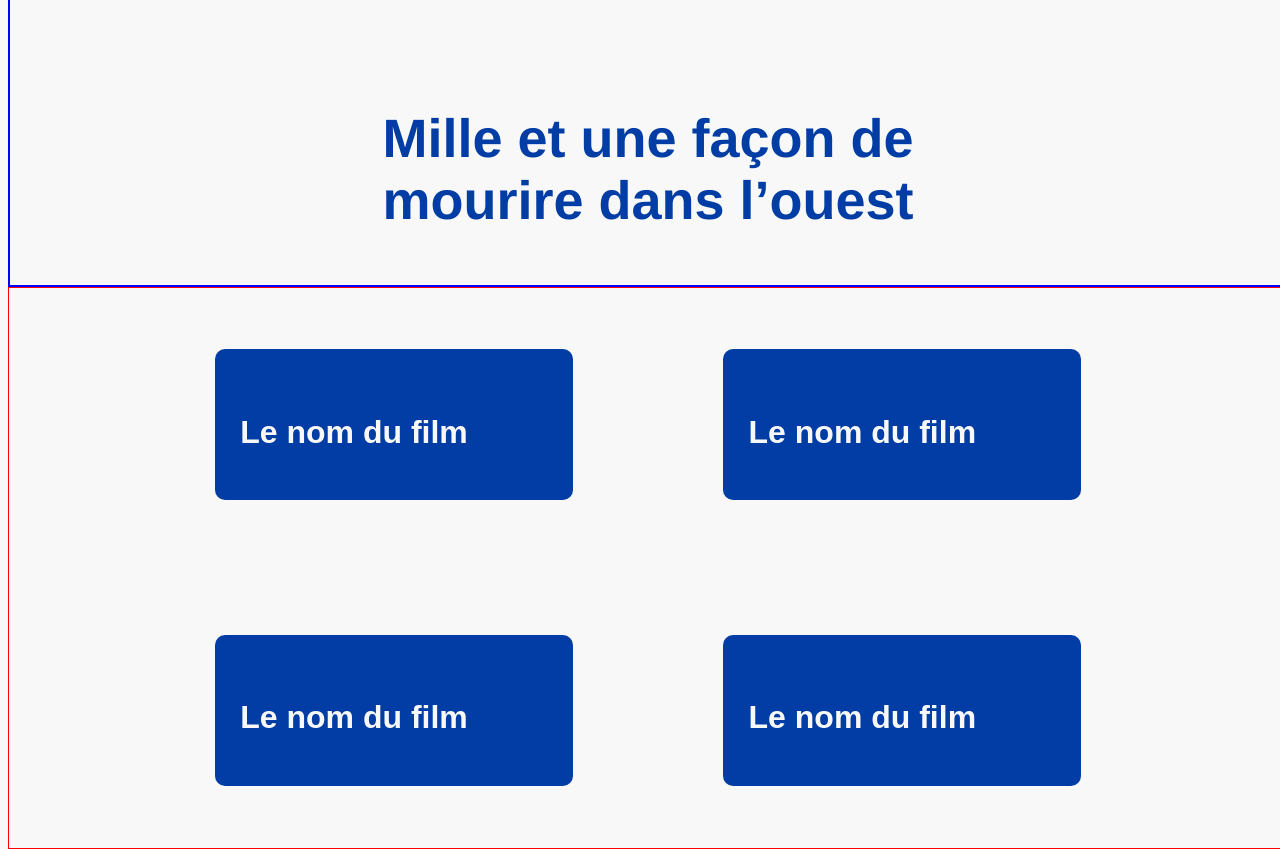
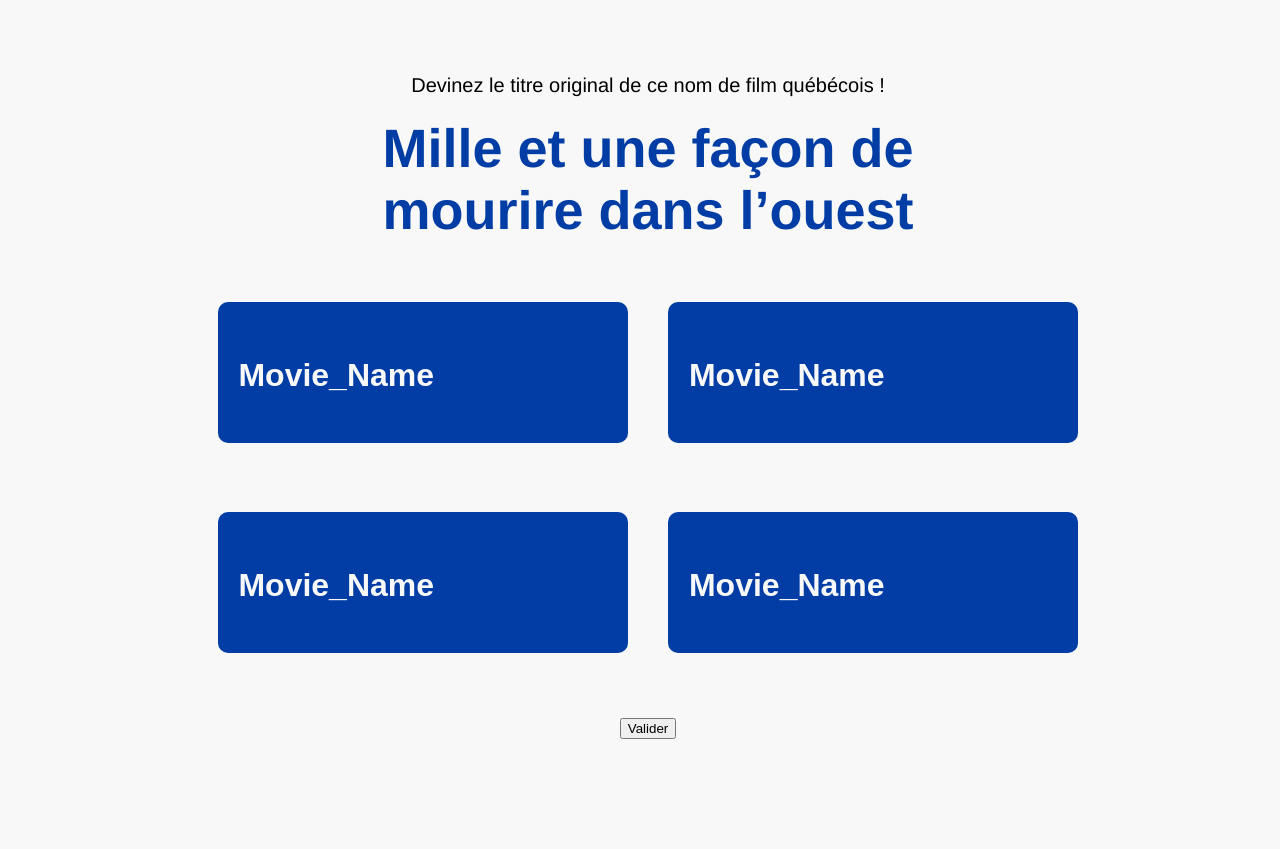
Before and after one commit to Voyde200/MovieQuizzz, a React (Create React App) app: page / in a window 1280 px wide. After the commit the page ends 816 px from the top, so only its background shows below. Built offline with nearby package versions, Linux system fonts and the light colour scheme.

Commit message:
Finis-front

```diff
--- a/src/PurpuseAwser.js
+++ b/src/PurpuseAwser.js
@@ -1,7 +1,9 @@
+// Object Component to display the purpuse to awnser to the quiz.
+
 export default function Profile() {
     return (
         <div className="BigPurpuseAwser">
-            <h3>Le nom du film</h3>
+            <h3>Movie_Name</h3>
         </div>
     )
   }
--- a/src/QuizPage.js
+++ b/src/QuizPage.js
@@ -1,9 +1,13 @@
+import Button from "./CompenentMain.js";
 import BigPurpuseAwser from "./PurpuseAwser.js";
 import Headline from "./QuizQuestionHead.js";
+import SubmitButton from "./CompenentMain.js";
+
+// Page displaying the game, import Headline, Quiz Section and Submit button.
 
 function QuizSection() {
     return (
-        <section>
+        <section className="allContentSection">
         <div>
             <Headline />
         </div>
@@ -13,6 +17,7 @@ function QuizSection() {
             <BigPurpuseAwser />
             <BigPurpuseAwser />
         </div>
+        < SubmitButton />
         </section>
     );
   }
--- a/src/index.css
+++ b/src/index.css
@@ -1,18 +1,66 @@
   body  {
     height: 100vh;
     width: 100vw;
-    /*overflow: hidden;*/
+    overflow: hidden;
     background-color: #f8f8f8;
+  }
+
+  p {
+    margin: 0;
+    padding: 0;
+  }
+
+  .allContentSection  {
+    margin: 0;
+    padding: 0;
+    height: 100vh;
     display: flex;
     align-items: center;
     justify-content: center;
+    flex-direction: column;
+    gap: 40px 0px;
   }
+
+  /*HEADLINE STYLE*/
+
+  .Headline_Section {
+    height: 20vh;
+    width: 100vw;
+    /* border: 3px blue solid; */
+    align-items: center;
+    display: flex;
+    flex-direction: column;
+    justify-content: center;
+    align-items: center;
+    margin: 0px;
+}
+
+.SubT-presentation {
+    color: black;
+    font-family: "Be Vietnam Pro-Bold", Helvetica;
+    font-size: 20px;
+    margin-bottom: 20px;
+
+}
+
+.Headline_Section .Title-MovieName {
+    color: #013da5;
+    font-weight: bold;
+    font-family: "Be Vietnam Pro-Bold", Helvetica;
+    font-size: 54px;
+    letter-spacing: 0;
+    line-height: normal;
+    text-align: center;
+}
+
+/*QUIZ SECTION STYLE*/
 
   .BigPurpuseAwser  {
     background-color: #013DA5;
     height: 100px;
-    width: 24vw;
+    width: 36%;
     border-radius: 10px;
+    letter-spacing: 0;
     display: flex;
     flex-wrap: wrap;
     flex-direction: column;
@@ -25,53 +73,20 @@
       font-size: 32px;
       font-weight: 700;
       letter-spacing: 0;
-      line-height: 50.4px;
+      line-height: 40.4px;
       top: 0;
   }
 
   .QuizSection {
-    height: 70vh;
-    border: 1px red solid;
+    height: auto;
+    min-width: 80vw;
+    min-height: 50%;
+    /* border: 1px red solid; */
     align-items: flex-start;
     display: flex;
     align-items: center;
     justify-content: center;
-    gap: 11px 150px;
+    gap: 20px 4%;
     flex-wrap: wrap;
     position: relative;
   }
-
-  .Headline_Section {
-    border: 2px blue solid;
-    align-items: center;
-    display: flex;
-    flex-direction: column;
-    gap: 32px;
-    justify-content: center;
-    position: relative;
-}
-
-.Headline_Section .SubT-presentation {
-    color: #101016;
-    font-family: "Be Vietnam Pro-SemiBold", Helvetica;
-    font-size: 24px;
-    font-weight: 600;
-    letter-spacing: 0;
-    line-height: normal;
-    margin-top: -1px;
-    position: relative;
-    text-align: center;
-    width: fit-content;
-}
-
-.Headline_Section .Title-MovieName {
-    align-self: stretch;
-    color: #013da5;
-    font-family: "Be Vietnam Pro-Bold", Helvetica;
-    font-size: 54px;
-    font-weight: 700;
-    letter-spacing: 0;
-    line-height: normal;
-    position: relative;
-    text-align: center;
-}
```
Also changed, not shown: 1 other file (tests, documents, lock files or other folders).
